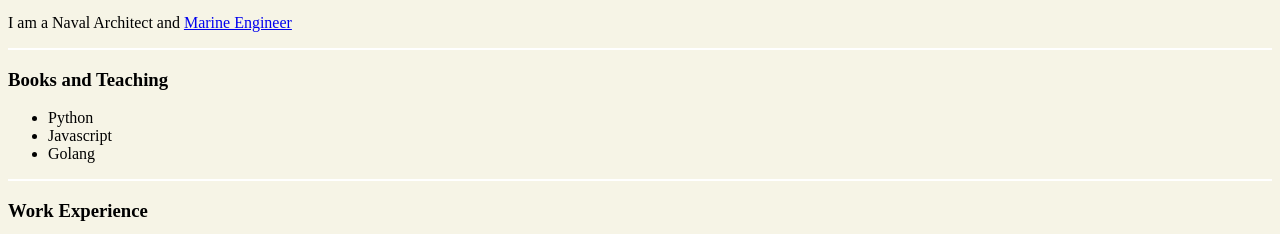
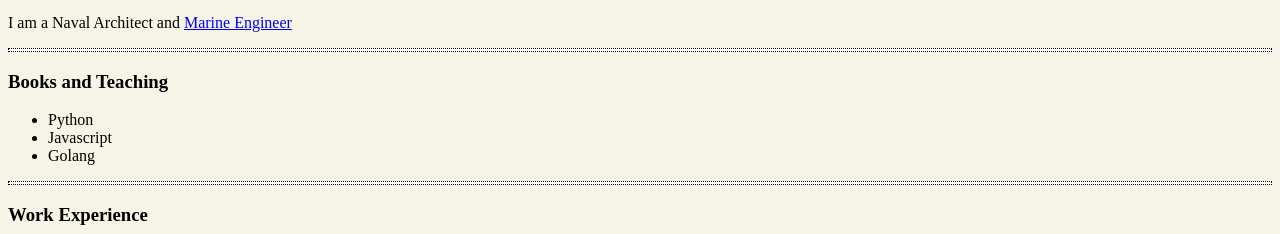
Before and after one commit to Vangetsu/cv, a plain HTML site: page index.html in a window 1280 px wide. Shown: the part 566-800 px from the top of the page. Drawn offline with Linux system fonts and the light colour scheme.

Commit message:
Update index.html

```diff
--- a/index.html
+++ b/index.html
@@ -11,8 +11,9 @@
 
     hr {
       background-color: white;
-      border-style: none;
+      border-style: dotted;
       height: 2px;
+      width: %30;
     }
 
   </style>
```
